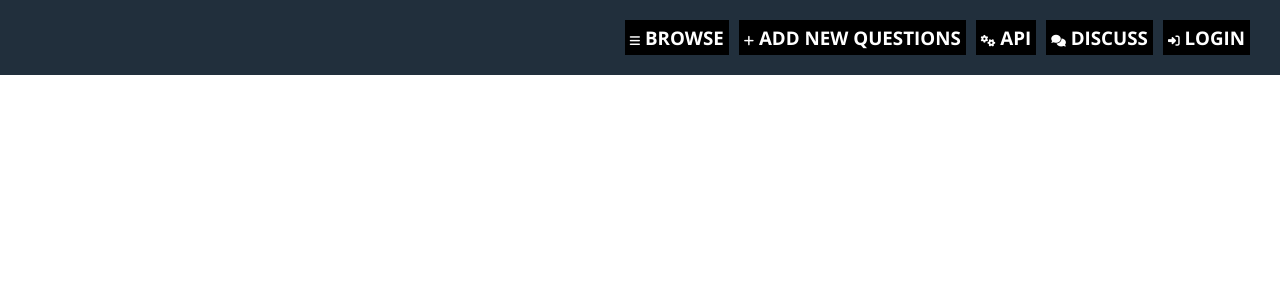
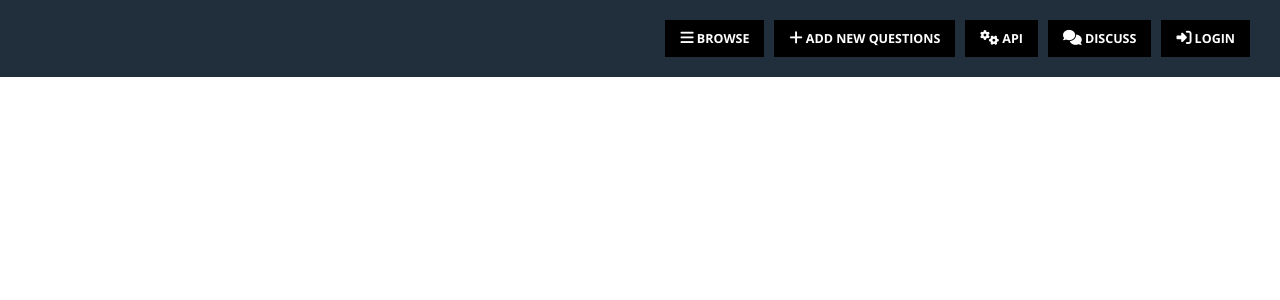
Before and after one commit to SircFerrer/ChallengeFintonic, a React (Create React App) app: page / in a window 1280 px wide. Shown: the top 300 px of the page. Built offline with nearby package versions, Linux system fonts and the light colour scheme; no server answers.

Commit message:
add header to project

```diff
--- a/src/stylesheets/Header.scss
+++ b/src/stylesheets/Header.scss
@@ -3,9 +3,10 @@
 .menu{
     background-color: $darkbluegrey;
     padding: 2rem 2rem 2rem 2rem;
-    font-size: 3rem;
+    font-size: 2rem;
     display: flex;
     justify-content: flex-end;
+
 
     &__btn{
         font-weight: bold;
@@ -13,9 +14,12 @@
         color:$white;
         background-color:$black;
         border: none;
-        padding: 0.5rem 0.5rem 0.5rem 0.5rem;
+        padding: 1rem 1.5rem 1rem 1.5rem;
         margin-right: 1rem;
 
     }
 
     }
+.fas{
+    font-size: 1.5rem;
+}
```
